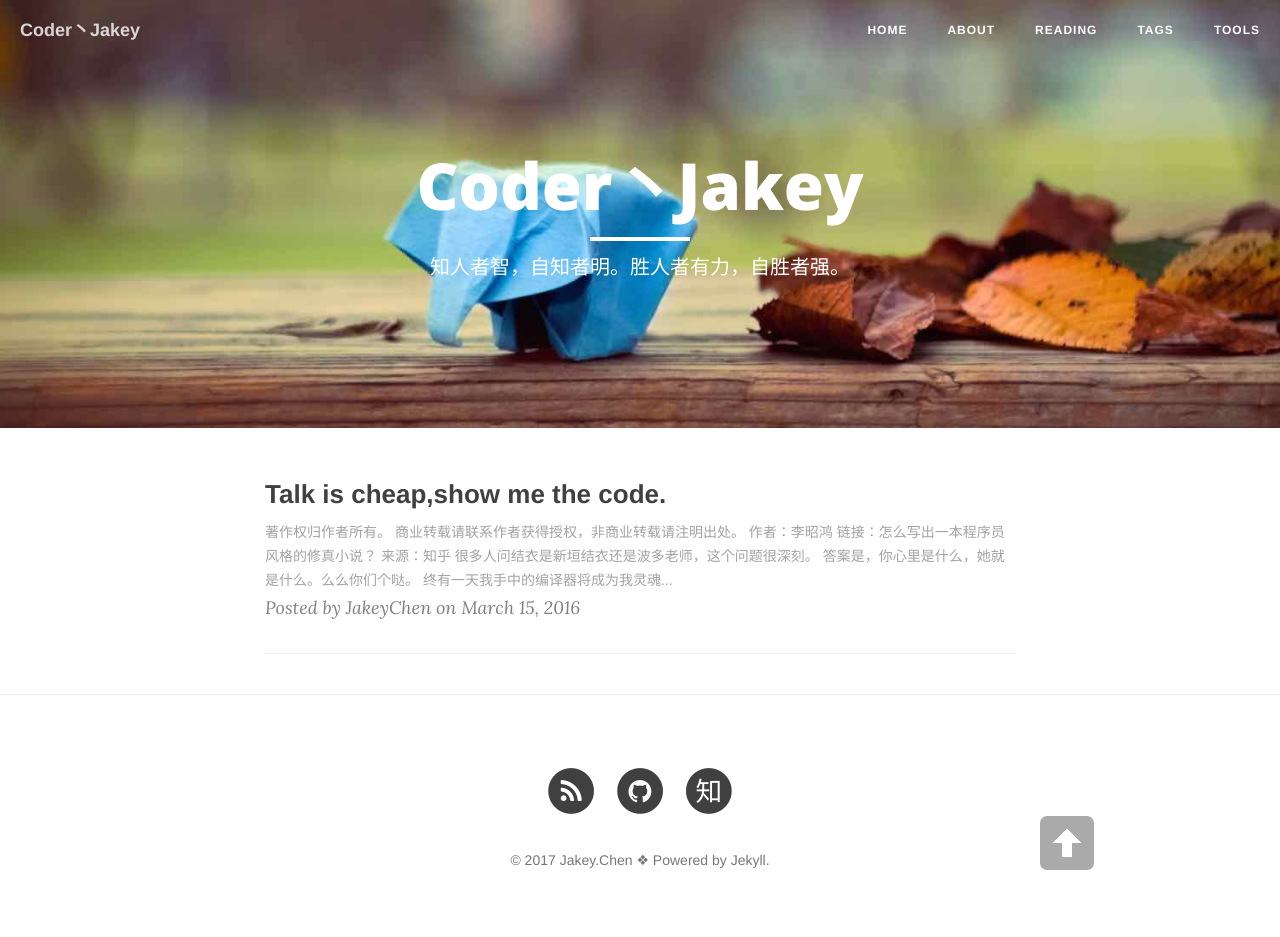
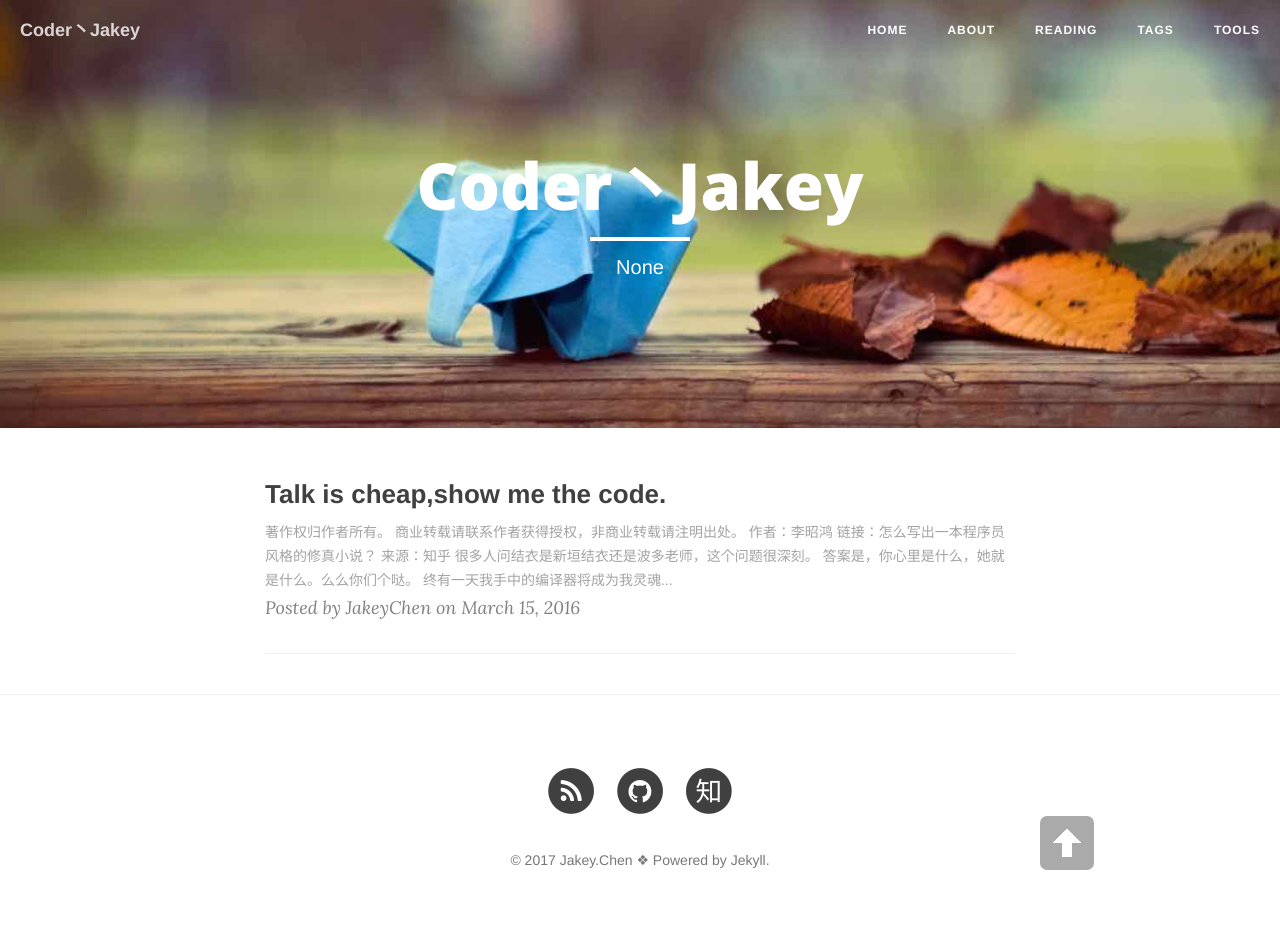
Before and after one commit to JakeyChen/JakeyChen.github.io, a Jekyll site: the page built from index.html, in a window 1280 px wide. Built offline with Jekyll 4.4.1, drawn with Linux system fonts in a browser that asks for light colours; nearby versions of some CDN libraries; the list of posts is cut into pages by our own code.

Commit message:
del sth.

```diff
--- a/_config.yml
+++ b/_config.yml
@@ -2,7 +2,7 @@
 title: Coder丶Jakey
 header-img: "img/elephant.jpg"
 tagline: "cn"
-description: "知人者智，自知者明。胜人者有力，自胜者强。"
+description: "心乱如麻"
 baseurl: ""
 url: "http://jakey.cc"
 
--- a/index.html
+++ b/index.html
@@ -1,6 +1,6 @@
 ---
 layout: page
-description: "知人者智，自知者明。胜人者有力，自胜者强。"
+description: "None"
 ---
 
 {% for post in paginator.posts %}
```
Also changed, not shown: about.md (+1 -2 lines).
